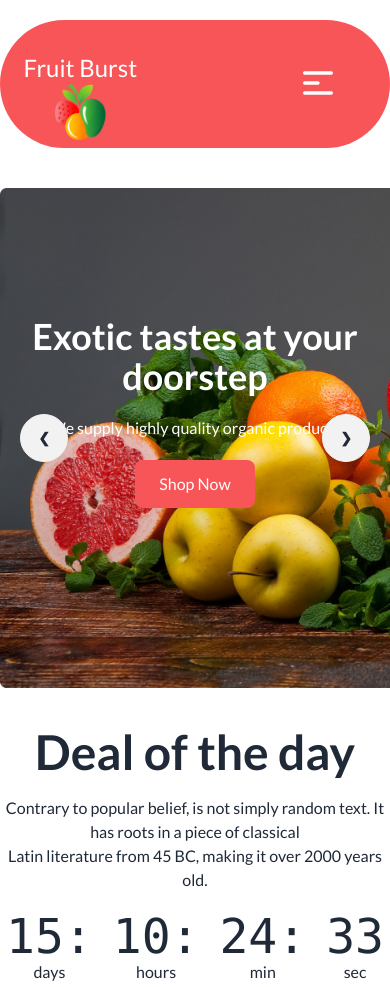
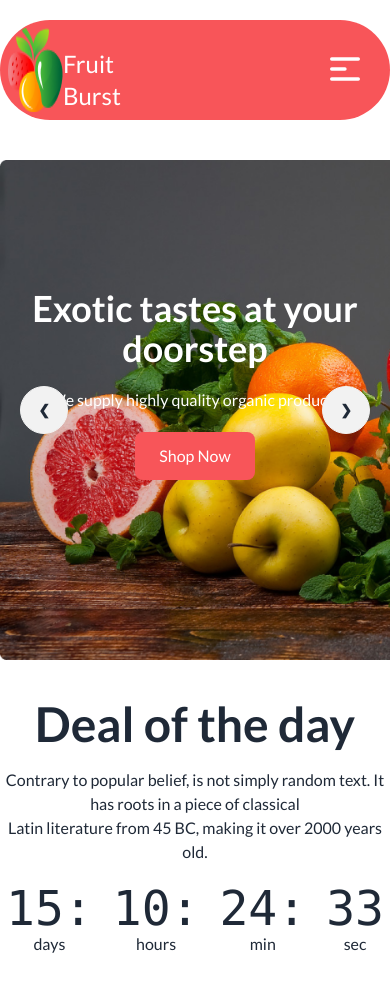
Before and after one commit to Biddut-Roy/assignment-Fruit-Burst-, a plain HTML site: page index.html in a window 390 px wide. Shown: the top 987 px of the page. Drawn offline with nearby package versions, Linux system fonts and the light colour scheme; grey boxes are pictures that could not be loaded.

Commit message:
complete a nav resposive

```diff
--- a/index.html
+++ b/index.html
@@ -41,7 +41,7 @@
   <header class="container mx-auto md:px-10 lg:px-20 bg-[#FFF]">
     <!-- start a nav -->
     <div
-      class=" flex justify-between navbar bg-base-100 bg-primary-color rounded-full mt-5 items-center text-white lg:px-10">
+      class=" flex justify-between navbar bg-base-100 bg-primary-color rounded-full mt-5 items-center text-white lg:px-5">
       <div class=" hidden lg:flex">
         <ul class="menu menu-horizontal px-1">
           <li><a>Home</a></li>
@@ -50,13 +50,13 @@
           <li><a>All Fruits</a></li>
         </ul>
       </div>
-      <div class="navber-center w-11/12 lg:w-40 mx-auto">
-        <div class="flex ">
-          <div class="flex flex-col-reverse lg:flex-row items-center space-y-5 ">
-            <img src="./images/logo.png" alt="" class="h-1/2">
-            <p class=" text-2xl font-medium lg:text-2xl lg:font-extrabold">Fruit Burst</p>
+      <div class="navber-center md:w-11/12 lg:items-center lg:w-1/4 mx-auto">
+        <div class="flex">
+          <div class="flex flex-row lg:flex-row lg:items-center space-y-5 ">
+            <img src="./images/logo.png" alt="" class="lg:h-10">
+            <p class=" text-2xl font-medium lg:text-2xl lg:font-bold lg:pb-5">Fruit Burst</p>
           </div>
-          <div class="dropdown pl-36 my-auto lg:hidden">
+          <div class="dropdown pl-36 md:pl-[350px] my-auto lg:hidden">
             <label tabindex="0" class="btn btn-ghost">
               <svg xmlns="http://www.w3.org/2000/svg" class="h-10 w-10" fill="none" viewBox="0 0 24 24"
                 stroke="currentColor">
@@ -283,13 +283,13 @@
     <!-- start a team section -->
     <section>
       <div class="bg-team-img bg-no-repeat bg-cover  lg:h-[600px] text-white ">
-        <div class="pt-32 space-y-5 text-center">
-          <h2 class="font-extrabold text-5xl">Meet the team <span class="invisible lg:visible">section</span></h2>
+        <div class="pt-32 space-y-5 text-center W">
+          <h2 class="font-extrabold text-5xl">Meet the team <span class="hidden md:visible lg:visible">section</span></h2>
           <p class="font-medium">Contrary to popular belief, is not simply random text. It has roots in a piece of
             classical <br> Latin literature from 45 BC, making it over 2000 years old.</p>
         </div>
         <!-- team member -->
-        <div class="grid grid-cols space-y-4 md:grid-cols-2 md:gap-5 lg:grid-cols-4 lg:gap-1 mt-3 mt-9">
+        <div class="grid grid-cols space-y-4 md:grid-cols-2 md:gap-5 md:pb-2 lg:grid-cols-4 lg:gap-1 mt-3 mt-9">
           <!-- 1st member -->
           <div class="  w-[50%]   text-center mx-auto">
             <img src="./images/member1.png" alt="" class="mx-auto">
```
